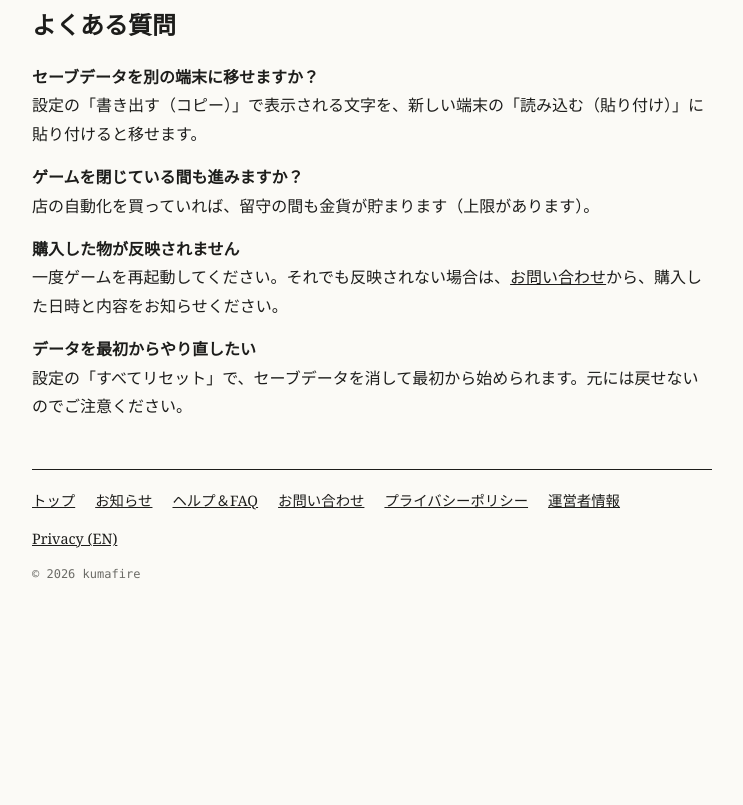
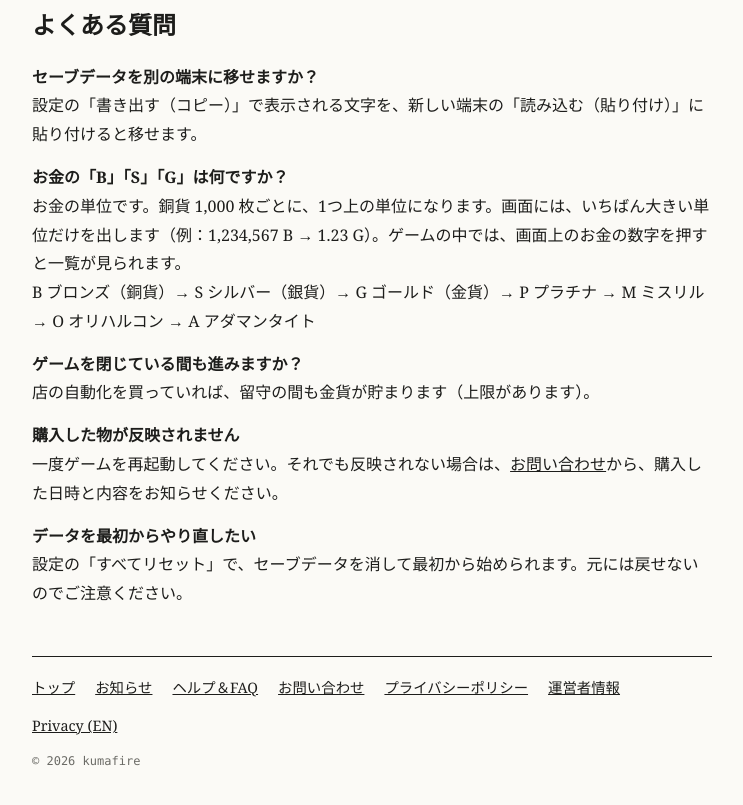
Before and after one commit to kumafire-tech/kumafire-tech.github.io, a plain HTML site: page faq.html in a window 1280 px wide. Shown: the part 759-1564 px from the top of the page, without its empty margins (268-1011 px from the left). Before the commit the page ends 1393 px from the top, so only its background shows below. Drawn offline with Linux system fonts and the light colour scheme.

Commit message:
FAQ: お金の単位（B・S・G…）の説明を追加
Co-Authored-By: Claude Opus 5.5 <noreply@anthropic.com>
Claude-Session: https://claude.ai/code/session_01QX4PXLcbAvUyBwNopqBjiv

```diff
--- a/faq.html
+++ b/faq.html
@@ -16,6 +16,7 @@
 <h2>よくある質問</h2>
 <dl>
 <dt>セーブデータを別の端末に移せますか？</dt><dd>設定の「書き出す（コピー）」で表示される文字を、新しい端末の「読み込む（貼り付け）」に貼り付けると移せます。</dd>
+<dt>お金の「B」「S」「G」は何ですか？</dt><dd>お金の単位です。銅貨 1,000 枚ごとに、1つ上の単位になります。画面には、いちばん大きい単位だけを出します（例：1,234,567 B → 1.23 G）。ゲームの中では、画面上のお金の数字を押すと一覧が見られます。<br>B ブロンズ（銅貨）→ S シルバー（銀貨）→ G ゴールド（金貨）→ P プラチナ → M ミスリル → O オリハルコン → A アダマンタイト</dd>
 <dt>ゲームを閉じている間も進みますか？</dt><dd>店の自動化を買っていれば、留守の間も金貨が貯まります（上限があります）。</dd>
 <dt>購入した物が反映されません</dt><dd>一度ゲームを再起動してください。それでも反映されない場合は、<a href="contact.html">お問い合わせ</a>から、購入した日時と内容をお知らせください。</dd>
 <dt>データを最初からやり直したい</dt><dd>設定の「すべてリセット」で、セーブデータを消して最初から始められます。元には戻せないのでご注意ください。</dd>
```
